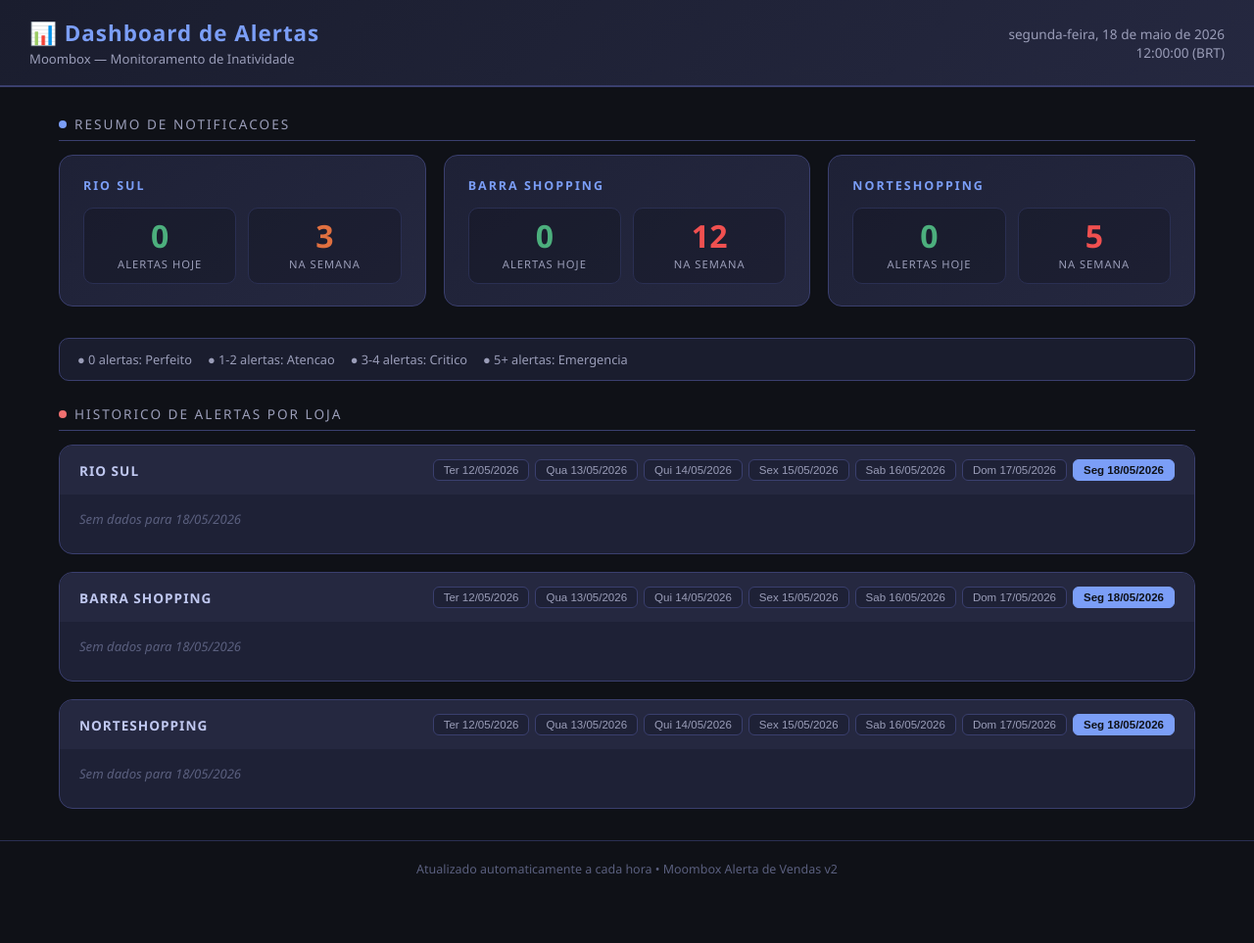
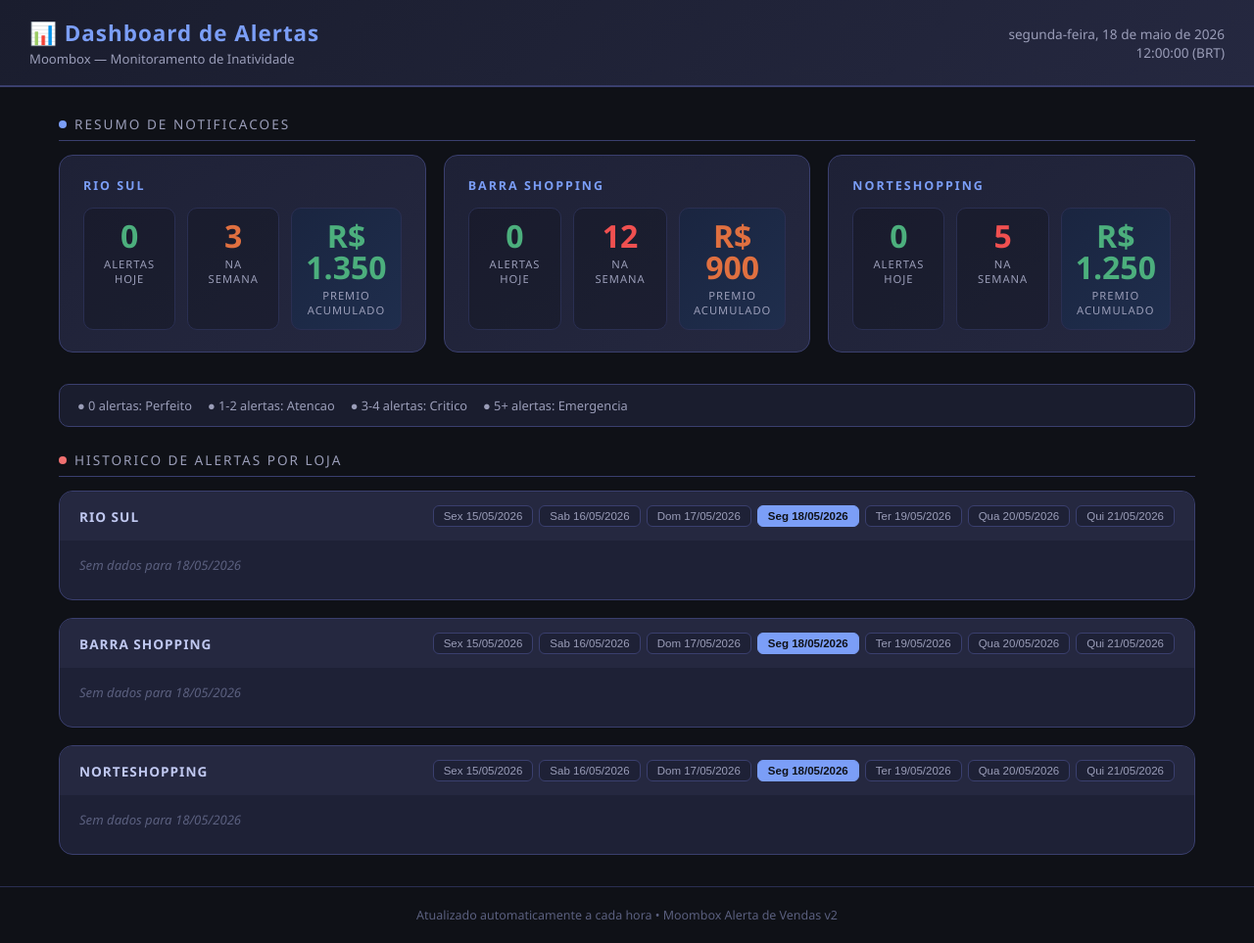
Before and after one commit to leonardochor-hash/alerta-vendas, a plain HTML site: page alerta-vendas2/index.html in a window 1280 px wide. Shown: the whole page at 98% size. Before the commit the page ends 916 px from the top, so only its background shows below. Drawn offline with Linux system fonts and the light colour scheme.

Commit message:
feat: dashboard inicia semana em 15/05 (ciclo) + premio acumulado por loja

```diff
--- a/alerta-vendas2/index.html
+++ b/alerta-vendas2/index.html
@@ -19,7 +19,8 @@ header .data-hora { font-size: 0.85rem; color: #9a9db8; text-align: right; }
 .loja-card { background: linear-gradient(145deg, #1e2136, #252840); border-radius: 14px; padding: 22px 24px; border: 1px solid #3a3f6e; }
 .loja-card h3 { font-size: 0.78rem; text-transform: uppercase; letter-spacing: 2px; color: #7b9ef7; margin-bottom: 14px; }
 .stats-row { display: flex; gap: 12px; }
-.stat-box { flex: 1; background: rgba(0,0,0,0.2); border-radius: 10px; padding: 12px 14px; border: 1px solid #2a2f52; text-align: center; }
+.premio-box { background: linear-gradient(135deg, #1a2540, #1f2e4d) !important; border: 1px solid #3a5fa8; }
+        .stat-box { flex: 1; background: rgba(0,0,0,0.2); border-radius: 10px; padding: 12px 14px; border: 1px solid #2a2f52; text-align: center; }
 .stat-box .val { font-size: 2rem; font-weight: 700; line-height: 1; }
 .stat-box .lab { font-size: 0.7rem; color: #9a9db8; text-transform: uppercase; letter-spacing: 1px; margin-top: 5px; }
 .val-zero { color: #4caf7d; } .val-low { color: #d4a840; } .val-med { color: #e07040; } .val-high { color: #f05050; }
@@ -64,7 +65,10 @@ footer { text-align: center; padding: 20px; color: #5a5f7e; font-size: 0.78rem;
 <script>
 var LOJAS = {"1":"Rio Sul","3":"Barra Shopping","4":"NorteShopping"};
 var HISTORICO_URL = "../historico.json";
+  var CONFIG_URL = "../config.json";
+  var CICLO_INICIO_BR = "15/05/2026";
 var _historico = {};
+  var _config = null;
 var _diaAtivo = {};
 
 function dataHojeBRT() {
@@ -110,11 +114,14 @@ function getCorVal(n) {
 }
 
 function calcularSemana() {
-  var brt = dataHojeBRT();
+  // Semana = 7 dias a partir do ciclo_inicio (config.json) - fallback 15/05/2026
+  var inicioBR = (_config && _config.lojas && _config.lojas["1"] && _config.lojas["1"].ciclo_inicio) || CICLO_INICIO_BR;
+  var yyyymmdd = ddmmyyyyParaYYYYMMDD(inicioBR);
+  var inicio = new Date(yyyymmdd + "T12:00:00");
   var dias = [];
-  for (var i = 6; i >= 0; i--) {
-    var d = new Date(brt);
-    d.setDate(d.getDate() - i);
+  for (var i = 0; i < 7; i++) {
+    var d = new Date(inicio);
+    d.setDate(d.getDate() + i);
     var y = d.getFullYear();
     var m = String(d.getMonth() + 1).padStart(2, "0");
     var dd = String(d.getDate()).padStart(2, "0");
@@ -145,7 +152,8 @@ function alertasSemana(lojaId, diasSemana) {
 }
 
 function renderResumo(diasSemana) {
-  var hj = diasSemana[diasSemana.length - 1];
+  var hojeYmd = yyyymmddHoje();
+  var hj = (diasSemana.indexOf(hojeYmd) >= 0) ? hojeYmd : diasSemana[diasSemana.length - 1];
   var grid = document.getElementById("resumo-grid");
   grid.innerHTML = "";
   var ids = Object.keys(LOJAS);
@@ -156,6 +164,14 @@ function renderResumo(diasSemana) {
     var qtdSemana = alertasSemana(lojaId, diasSemana);
     var card = document.createElement("div");
     card.className = "loja-card";
+    var premioInicial = 1500, perda = 50, saldo = premioInicial - qtdSemana * perda;
+    if (_config && _config.lojas && _config.lojas[lojaId]) {
+      premioInicial = _config.lojas[lojaId].premio_inicial || 1500;
+      perda = _config.lojas[lojaId].perda_por_alerta || 50;
+      saldo = (_config.lojas[lojaId].saldo_atual != null) ? _config.lojas[lojaId].saldo_atual : (premioInicial - qtdSemana * perda);
+    }
+    var saldoFmt = "R$ " + Number(saldo).toLocaleString("pt-BR");
+    var saldoClass = saldo >= premioInicial * 0.7 ? "val-zero" : (saldo >= premioInicial * 0.4 ? "val-med" : "val-high");
     card.innerHTML =
       "<h3>" + lojaNome + "</h3>" +
       "<div class=\"stats-row\">" +
@@ -166,6 +182,10 @@ function renderResumo(diasSemana) {
         "<div class=\"stat-box\">" +
           "<div class=\"val " + getCorVal(qtdSemana) + "\">" + qtdSemana + "</div>" +
           "<div class=\"lab\">Na semana</div>" +
+        "</div>" +
+        "<div class=\"stat-box premio-box\">" +
+          "<div class=\"val " + saldoClass + "\">" + saldoFmt + "</div>" +
+          "<div class=\"lab\">Premio acumulado</div>" +
         "</div>" +
       "</div>";
     grid.appendChild(card);
@@ -201,7 +221,8 @@ function renderHistorico(diasSemana) {
   for (var li = 0; li < ids.length; li++) {
     var lojaId = ids[li];
     var lojaNome = LOJAS[lojaId];
-    var hj = diasSemana[diasSemana.length - 1];
+    var hojeYmd = yyyymmddHoje();
+  var hj = (diasSemana.indexOf(hojeYmd) >= 0) ? hojeYmd : diasSemana[diasSemana.length - 1];
     if (!_diaAtivo[lojaId]) _diaAtivo[lojaId] = hj;
     var diaAtual = _diaAtivo[lojaId];
 
@@ -241,12 +262,14 @@ function renderHistorico(diasSemana) {
 }
 
 function carregarDados() {
-  var url = HISTORICO_URL + "?t=" + Date.now();
-  fetch(url).then(function(r) {
-    if (!r.ok) throw new Error("HTTP " + r.status);
-    return r.json();
-  }).then(function(data) {
-    _historico = data;
+  var urlH = HISTORICO_URL + "?t=" + Date.now();
+  var urlC = CONFIG_URL + "?t=" + Date.now();
+  Promise.all([
+    fetch(urlH).then(function(r){ if(!r.ok) throw new Error("HTTP "+r.status); return r.json(); }),
+    fetch(urlC).then(function(r){ return r.ok ? r.json() : null; }).catch(function(){ return null; })
+  ]).then(function(arr) {
+    _historico = arr[0];
+    _config = arr[1];
     var diasSemana = calcularSemana();
     renderResumo(diasSemana);
     renderHistorico(diasSemana);
```
